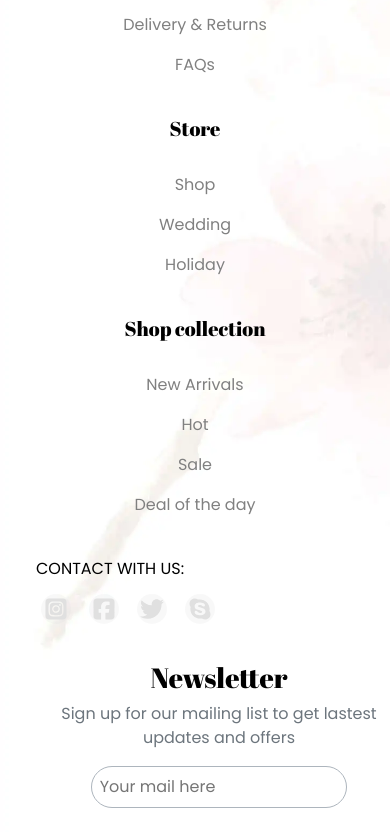
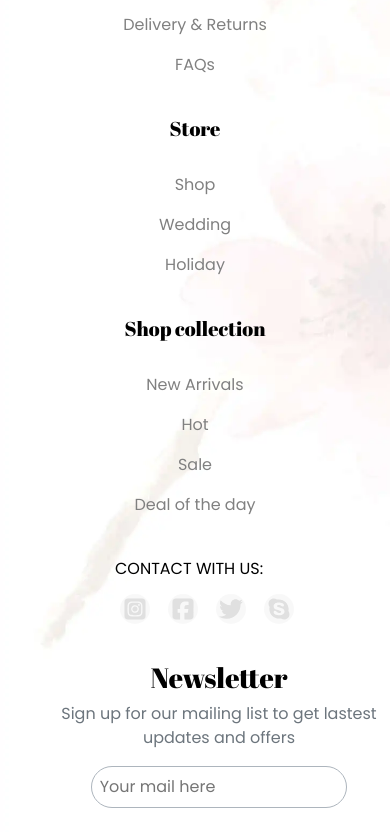
Before and after one commit to shahdqou15/my-project, a plain HTML site: page blogs.html in a window 390 px wide. Shown: the part 3922-4754 px from the top of the page. Drawn offline with nearby package versions, Linux system fonts and the light colour scheme.

Commit message:
modifiy footer

```diff
--- a/assets/css/blogs.css
+++ b/assets/css/blogs.css
@@ -235,6 +235,7 @@ main {
 .footer .right-side {
     width: 35%;
     background: none;
+    align-items: flex-start;
 
 }
 
@@ -251,6 +252,10 @@ main {
     .footer .right-side {
         width: 100%;
     }
+    .footer .right-side {
+    align-items: center;
+
+}
 
     .social-text {
         justify-content: center;
--- a/assets/css/contact.css
+++ b/assets/css/contact.css
@@ -189,6 +189,7 @@ main {
 .footer .right-side {
     width: 35%;
     background: none;
+    align-items: flex-start;
 }
 
 .footer svg {
@@ -204,7 +205,9 @@ main {
     .footer .right-side {
         width: 100%;
     }
-
+.footer .right-side {
+    align-items: center;
+}
     .social-text {
         justify-content: center;
         align-items: center;
--- a/blogs.html
+++ b/blogs.html
@@ -511,7 +511,7 @@
                 </div>
 
                 <div
-                    class="right-side col-lg-12 col-md-12 col-sm-12 col-xs-12 d-flex flex-column align-items-start gap-2">
+                    class="right-side col-lg-12 col-md-12 col-sm-12 col-xs-12 d-flex flex-column gap-2">
                     <div class="social-text d-flex flex-column align-items-start gap-2 ms-4">
                         <span>CONTACT WITH US:</span>
                         <div class="social d-flex gap-2">
```
Also changed, not shown: contact.html (+1 -1 lines).
